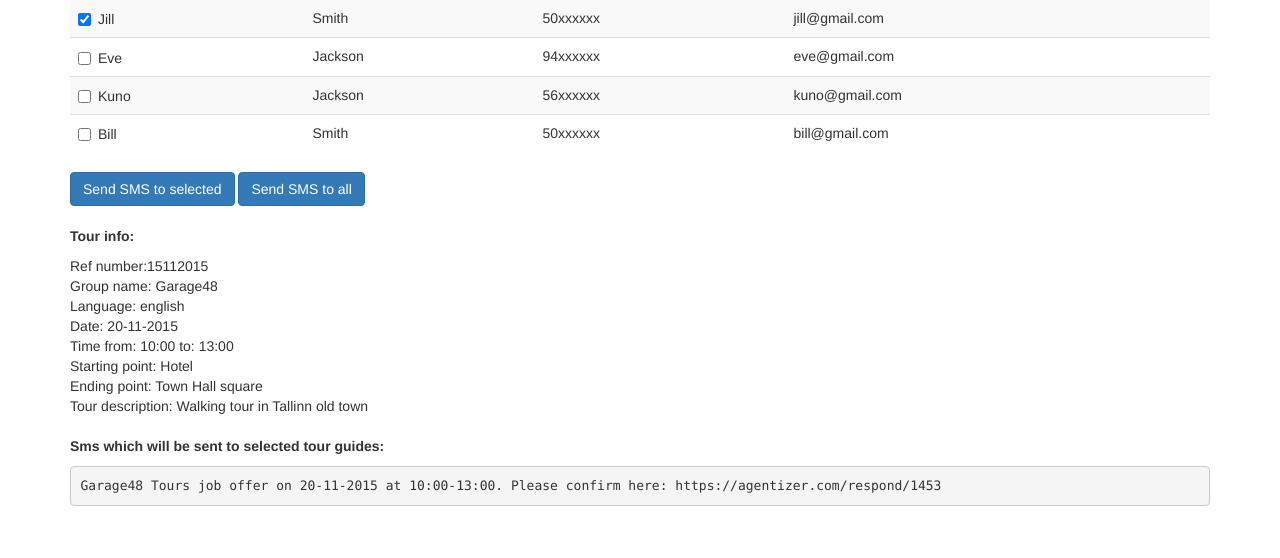
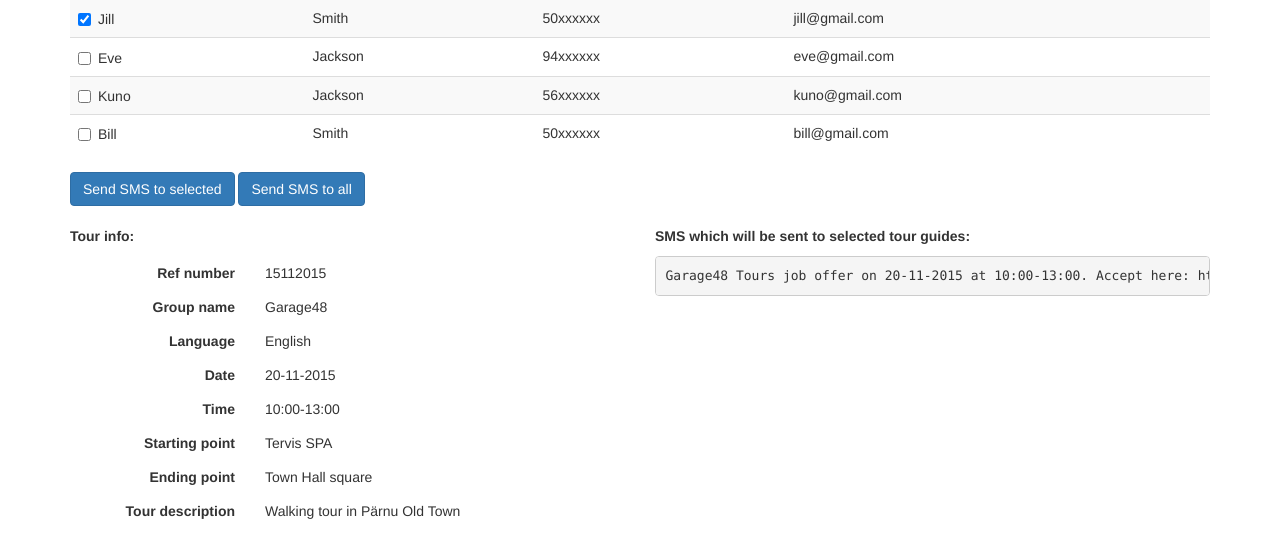
Before and after one commit to kristjanr/Agentizer, a Django app: page /guides in a window 1280 px wide. Shown: the part 134-692 px from the top of the page. Run offline with Django 3.2, Linux system fonts and the light colour scheme; some libraries are stand-ins or nearby versions.

Commit message:
tour information in 2 columns

```diff
--- a/app/templates/app/guides.html
+++ b/app/templates/app/guides.html
@@ -12,28 +12,34 @@
     <div class="container">
 
         <h2>Please choose guides to send SMS </h2>
+
         <form action="send_sms" method="post">
             {% csrf_token %}
             <table class="table table-striped">
                 <tr>
-                <td><label class="checkbox-inline"><input type="checkbox" name="vehicle" value="Bike" class="checkbox-inline" checked="checked">Jill</label></td>
+                    <td><label class="checkbox-inline"><input type="checkbox" name="vehicle" value="Bike"
+                                                              class="checkbox-inline" checked="checked">Jill</label>
+                    </td>
                     <td>Smith</td>
                     <td>50xxxxxx</td>
                     <td>jill@gmail.com</td>
                 </tr>
                 <tr>
-                <td><label class="checkbox-inline"><input type="checkbox" name="vehicle" value="Bike" class="checkbox-inline">Eve</label></td>
+                    <td><label class="checkbox-inline"><input type="checkbox" name="vehicle" value="Bike"
+                                                              class="checkbox-inline">Eve</label></td>
                     <td>Jackson</td>
                     <td>94xxxxxx</td>
                     <td>eve@gmail.com</td>
                 </tr>
                 <tr>
-                <td><label class="checkbox-inline"><input type="checkbox" name="vehicle" value="Bike" class="checkbox-inline">Kuno</label></td>
+                    <td><label class="checkbox-inline"><input type="checkbox" name="vehicle" value="Bike"
+                                                              class="checkbox-inline">Kuno</label></td>
                     <td>Jackson</td>
                     <td>56xxxxxx</td>
                     <td>kuno@gmail.com</td>
                 <tr>
-                <td><label class="checkbox-inline"><input type="checkbox" name="vehicle" value="Bike" class="checkbox-inline">Bill</label></td>
+                    <td><label class="checkbox-inline"><input type="checkbox" name="vehicle" value="Bike"
+                                                              class="checkbox-inline">Bill</label></td>
                     <td>Smith</td>
                     <td>50xxxxxx</td>
                     <td>bill@gmail.com</td>
@@ -43,19 +49,78 @@
             <input type="submit" class="btn btn-primary" value="Send SMS to all">
         </form>
         <br>
-    <div>
+
+        <div class="row">
+            <div class="col-md-6 form-horizontal">
+
                     <p><b>Tour info:</b></p>
-        Ref number:15112015<br>
-        Group name: Garage48<br>
-        Language: english<br>
-        Date: 20-11-2015<br>
-        Time from: 10:00 to: 13:00<br>
-        Starting point: Hotel<br>
-        Ending point: Town Hall square<br>
-        Tour description: Walking tour in Tallinn old town<br>
+
+                    <div class="row">
+                        <label class="col-sm-4 control-label">Ref number</label>
+
+                        <div class="col-sm-8">
+                            <p class="form-control-static">15112015</p>
                         </div>
+                    </div>
+                    <div class="row">
+                        <label class="col-sm-4 control-label">Group name</label>
+
+                        <div class="col-sm-8">
+                            <p class="form-control-static">Garage48</p>
+                        </div>
+                    </div>
+                    <div class="row">
+                        <label class="col-sm-4 control-label">Language</label>
+
+                        <div class="col-sm-8">
+                            <p class="form-control-static">English</p>
+                        </div>
+                    </div>
+                    <div class="row">
+                        <label class="col-sm-4 control-label">Date</label>
+
+                        <div class="col-sm-8">
+                            <p class="form-control-static">20-11-2015</p>
+                        </div>
+                    </div>
+                    <div class="row">
+                        <label class="col-sm-4 control-label">Time</label>
+
+                        <div class="col-sm-8">
+                            <p class="form-control-static">10:00-13:00</p>
+                        </div>
+                    </div>
+                    <div class="row">
+                        <label class="col-sm-4 control-label">Starting point</label>
+
+                        <div class="col-sm-8">
+                            <p class="form-control-static">Tervis SPA</p>
+                        </div>
+                    </div>
+                    <div class="row">
+                        <label class="col-sm-4 control-label">Ending point</label>
+
+                        <div class="col-sm-8">
+                            <p class="form-control-static">Town Hall square</p>
+                        </div>
+                    </div>
+                    <div class="row">
+                        <label class="col-sm-4 control-label">Tour description</label>
+
+                        <div class="col-sm-8">
+                            <p class="form-control-static">Walking tour in Pärnu Old Town</p>
+                        </div>
+                    </div>
+
+
+            </div>
+            <div class="col-md-6">
+                <p><b>SMS which will be sent to selected tour guides:</b></p>
+                <pre>Garage48 Tours job offer on 20-11-2015 at 10:00-13:00. Accept here: https://agentizer.com/respond/15112015</pre>
+            </div>
+        </div>
+
         <br>
-    <p><b>Sms which will be sent to selected tour guides:</b></p>
-    <pre>Garage48 Tours job offer on 20-11-2015 at 10:00-13:00. Please confirm here: https://agentizer.com/respond/1453</pre>
+
     </div>
 {% endblock %}
```
Lines whose indentation alone changed are shown as unchanged.
